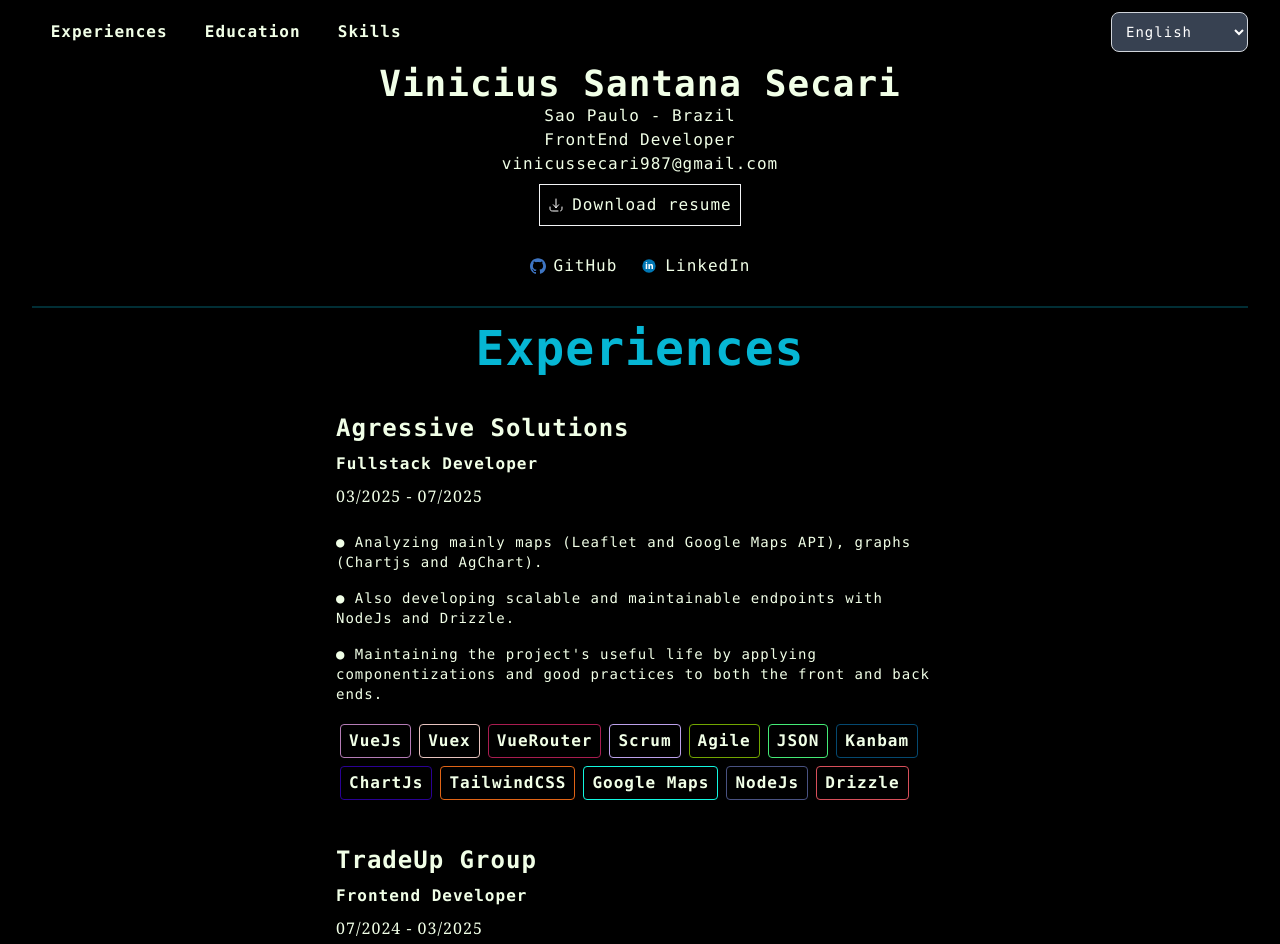
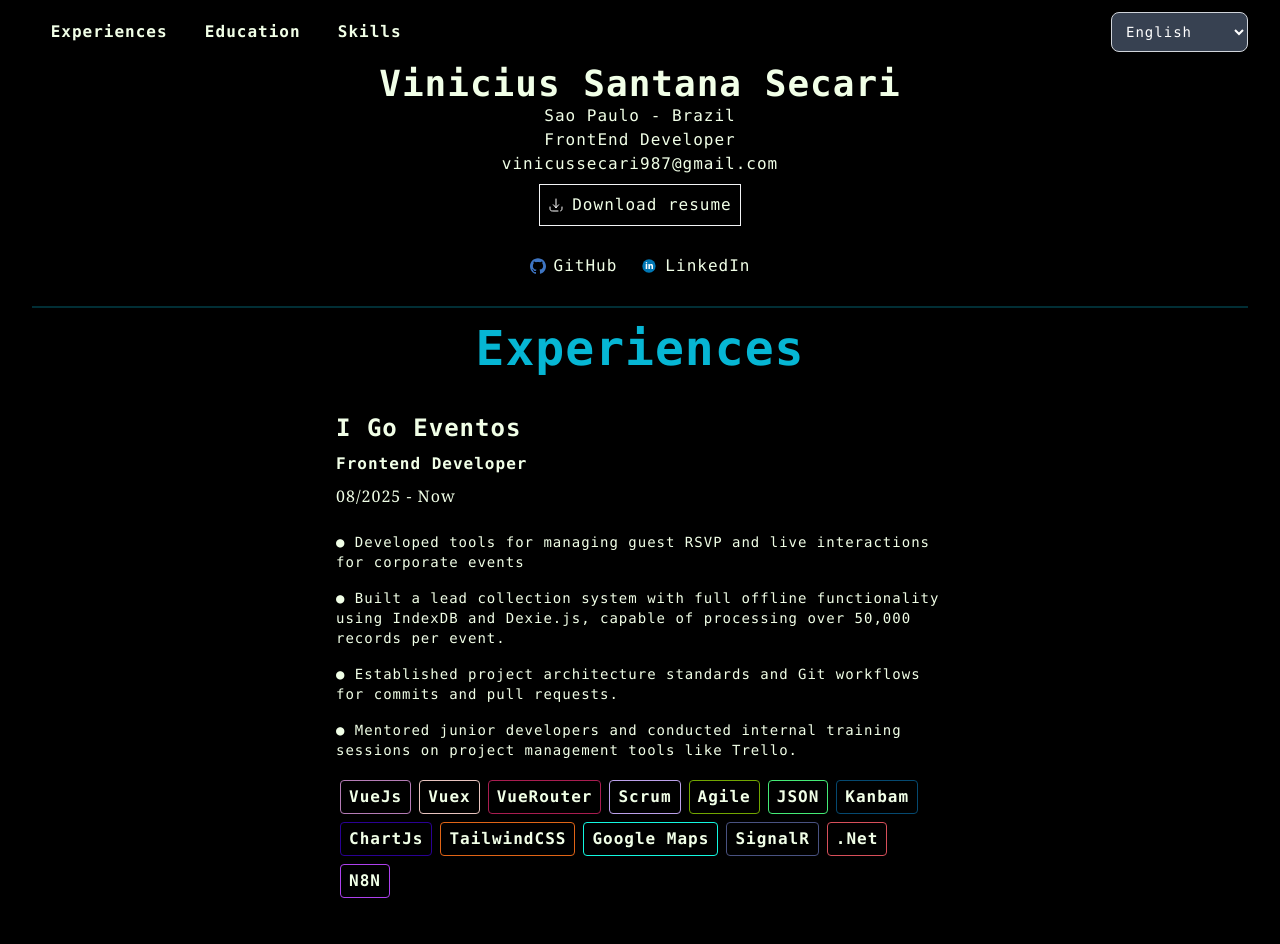
Before and after one commit to viniciussecari/portifolio, a Vue app: page / in a window 1280 px wide. Shown: the top 944 px of the page. Built offline with nearby package versions, Linux system fonts and the light colour scheme.

Commit message:
:memo: Include I Go experience

```diff
--- a/src/locales/en.js
+++ b/src/locales/en.js
@@ -34,6 +34,28 @@
     },
   },
   experiences: {
+    igoeventos: {
+      description: `
+        <ul>
+          <li class="py-2">
+            ● Developed tools for managing guest RSVP and live interactions for corporate events
+          </li>
+          <li class="py-2">
+            ● Built a lead collection system with full offline functionality using IndexDB and
+            Dexie.js, capable of processing over 50,000 records per event.
+          </li>
+          <li class="py-2">
+            ● Established project architecture standards and Git workflows for commits
+            and pull requests.
+          </li>
+          <li class="py-2">
+            ● Mentored junior developers and conducted internal training sessions on
+            project management tools like Trello.
+          </li>
+        </ul>
+      `,
+      position: 'Frontend Developer',
+    },
     agressivesolutions: {
       description: `
         <ul>
--- a/src/locales/pt_BR.js
+++ b/src/locales/pt_BR.js
@@ -34,6 +34,30 @@
     },
   },
   experiences: {
+    igoeventos: {
+      description: `
+        <ul>
+          <li class="py-2">
+            ● Desenvolvi ferramentas para gerenciar o RSVP de convidados e interações
+            ao vivo para eventos corporativos.
+          </li>
+          <li class="py-2">
+            ● Construí um sistema de coleta de leads com funcionalidade offline
+            completa usando IndexDB e Dexie.js, capaz de processar mais de
+            50.000 registros por evento.
+          </li>
+          <li class="py-2">
+            ● Estabeleci padrões de arquitetura de projeto e fluxos de trabalho
+            com Git para commits e pull requests.
+          </li>
+          <li class="py-2">
+            ● Mentor desenvolvedores juniores e conduzi sessões de treinamento interno sobre
+            ferramentas de gestão de projetos como Trello.
+          </li>
+        </ul>
+      `,
+      position: 'Desenvolvedor FullStack',
+    },
     agressivesolutions: {
       description: `
         <ul>
--- a/src/utils/constants/EXPERIENCES.js
+++ b/src/utils/constants/EXPERIENCES.js
@@ -1,4 +1,24 @@
 export const EXPERIENCES = [
+  {
+    title: 'I Go Eventos',
+    initialDatetime: '08/2025',
+    finalDatetime: '',
+    tools: [
+      'VueJs',
+      'Vuex',
+      'VueRouter',
+      'Scrum',
+      'Agile',
+      'JSON',
+      'Kanbam',
+      'ChartJs',
+      'TailwindCSS',
+      'Google Maps',
+      'SignalR',
+      '.Net',
+      'N8N',
+    ],
+  },
   {
     title: 'Agressive Solutions',
     initialDatetime: '03/2025',
```
